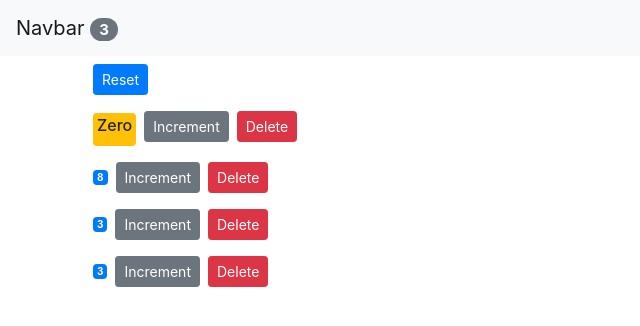
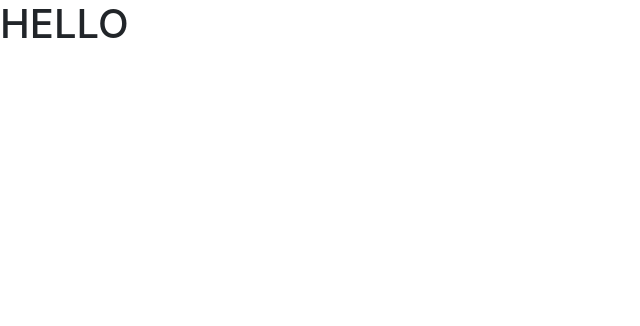
Before and after one commit to QIANQIANHU/kids-co-home, a React (Create React App) app: page / in a window 1280 px wide. Shown: the top 326 px of the page, without its empty margins (0-640 px from the left). Built offline with nearby package versions, Linux system fonts and the light colour scheme.

Commit message:
add notebook file as whiteboard

```diff
--- /dev/null
+++ b/src/Notebook.js
@@ -0,0 +1,8 @@
+import React, { Component } from "react";
+class Notebook extends Component {
+  render() {
+    return <h1>HELLO</h1>;
+  }
+}
+
+export default Notebook;
--- a/src/components/counters.jsx
+++ b/src/components/counters.jsx
@@ -15,11 +15,7 @@ class Counters extends Component {
             onDelete={onDelete}
             onIncrement={onIncrement}
             counter={counter}
-            //value={counter.value}
-            //id={counter.id}
-          >
-            {/* <h4>Counter # {counter.id}</h4> */}
-          </Counter>
+          />
         ))}
       </div>
     );
--- a/src/components/shoppingCart.jsx
+++ b/src/components/shoppingCart.jsx
@@ -107,7 +107,7 @@ class Counter extends Component {
 
   formatCount() {
     const { value } = this.props.counter;
-    const qualityOfProduct = <h1>Zero</h1>;
+    const qualityOfProduct = <h6>Zero</h6>;
     return value === 0 ? qualityOfProduct : value;
   }
 }
--- a/src/index.js
+++ b/src/index.js
@@ -2,12 +2,12 @@ import React from "react";
 import ReactDOM from "react-dom";
 import "./index.css";
 import App from "./App";
+import Notebook from "./Notebook";
 import * as serviceWorker from "./serviceWorker";
 import "bootstrap/dist/css/bootstrap.css";
-import Counters from "./components/counters";
 
-ReactDOM.render(<App />, document.getElementById("root"));
-
+// ReactDOM.render(<App />, document.getElementById("root"));
+ReactDOM.render(<Notebook />, document.getElementById("root"));
 // If you want your app to work offline and load faster, you can change
 // unregister() to register() below. Note this comes with some pitfalls.
 // Learn more about service workers: http://bit.ly/CRA-PWA
```
Also changed, not shown: src/components/counter.jsx (+1 -70 lines), 1 other file (tests, documents, lock files or other folders).
